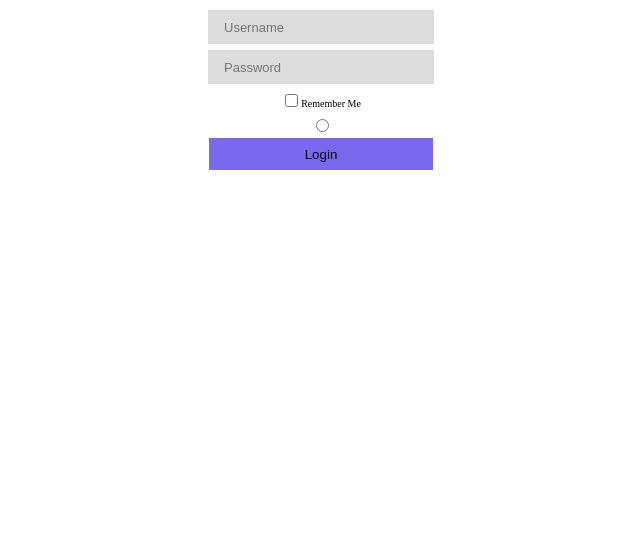
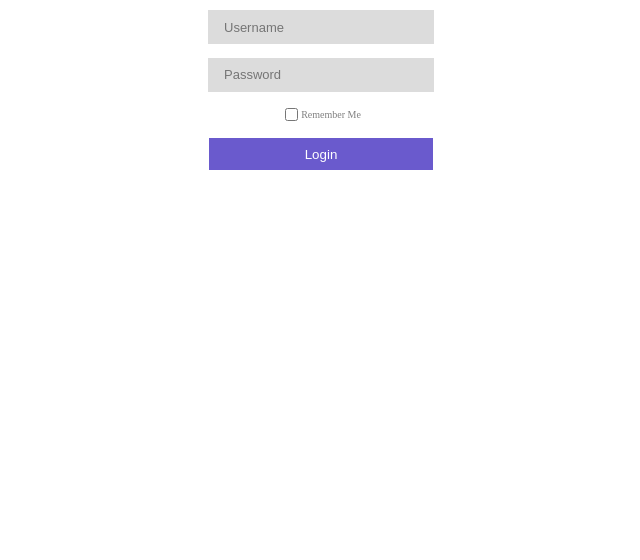
Before and after one commit to TiaL1/Aleh, a plain HTML site: page index.html in a window 1280 px wide. Shown: the part 240-800 px from the top of the page, without its empty margins (319-959 px from the left). Drawn offline with Linux system fonts and the light colour scheme.

Commit message:
add center remember

```diff
--- a/index.html
+++ b/index.html
@@ -12,7 +12,7 @@
     <form action="index.html" method="post">
       <input name="name" type="text" placeholder="Username" required class="size">
       <input name="password" type="password" placeholder="Password" required class="size">
-      <label><input name="checkbox" type="checkbox">Remember Me</label><input type="radio"></label>
+      <label><input name="checkbox" type="checkbox">Remember Me</label>
       <input name="submit" type="submit" value="Login" class="submit">
     </form>
   </section>
--- a/style.css
+++ b/style.css
@@ -32,8 +32,15 @@ input {
   font-size: small;
 }
 .submit {
+  color: white;
   padding: 0.5rem;
   height: 2rem;
   width: 14rem;
-  background: #7B68EE;
+  background: #6a5acd;
 }
+
+label {
+  display: flex;
+  align-items: center;
+  color: rgba(0,0,0,0.5);
+}
```
